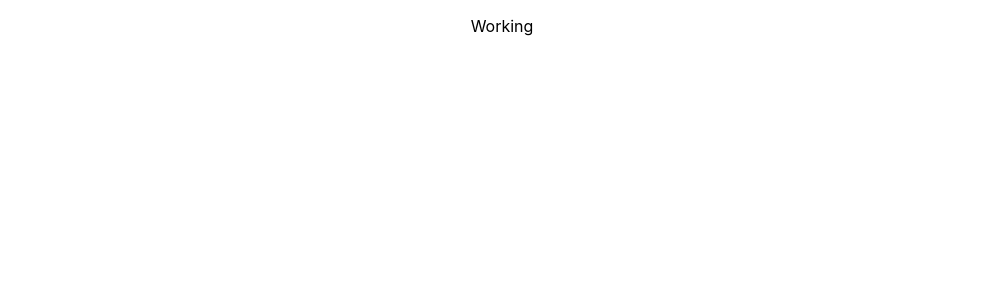
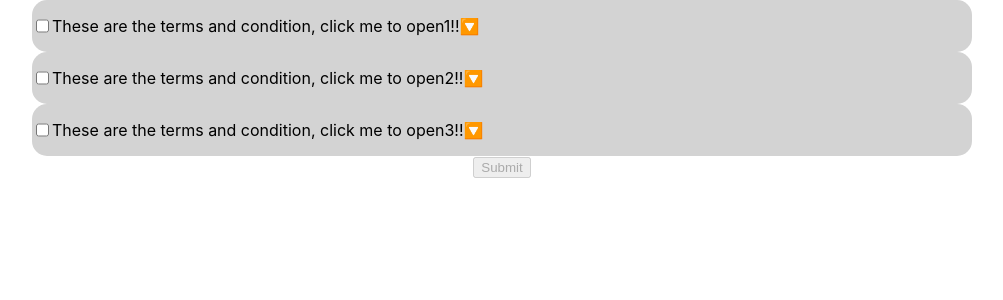
Before and after one commit to LakshayRohilla/machine-rounds, a React (Create React App) app: page / in a window 1280 px wide. Shown: the top 300 px of the page, without its empty margins (138-1141 px from the left). Built offline with nearby package versions, Linux system fonts and the light colour scheme.

Commit message:
accordian-completed

```diff
--- a/src/App.js
+++ b/src/App.js
@@ -1,9 +1,10 @@
 import './App.css';
+import Acordian from './components/accordian/accordian';
 
 function App() {
   return (
     <div className="App" style={{}}>
-      <p>Working</p>
+      <Acordian/>
     </div>
   );
 }
--- /dev/null
+++ b/src/components/accordian/accordian.jsx
@@ -0,0 +1,159 @@
+import { useState } from "react";
+
+const Acordian = function () {
+  const [open1, setOpen1] = useState(false);
+  const [check1, setCheck1] = useState(false);
+  const [open2, setOpen2] = useState(false);
+  const [check2, setCheck2] = useState(false);
+  const [open3, setOpen3] = useState(false);
+  const [check3, setCheck3] = useState(false);
+  return (
+    <>
+      <div style={{ margin: "0px 170px 0px 170px" }}>
+        <div
+          style={{
+            display: "flex",
+            backgroundColor: "lightgrey",
+            borderRadius: "15px",
+          }}
+        >
+          <input
+            type="checkbox"
+            id="horns"
+            name="horns"
+            onClick={() => setCheck1(!check1)}
+            style={{ paddingLeft: "100px" }}
+          />
+          <p style={{}}>
+            These are the terms and condition, click me to open1!!
+          </p>
+          <span
+            style={{ alignContent: "center", cursor: "pointer" }}
+            onClick={() => {setOpen1(!open1)
+                setOpen2(false);
+                setOpen3(false);
+            }}
+          >
+            🔽
+          </span>
+        </div>
+        {open1 && (
+          <div>
+            {check1 && (
+              <input type="checkbox" id="horns" name="horns" checked />
+            )}
+            {!check1 && <input type="checkbox" id="horns" name="horns" />}
+            <label for="horns">Item - 1</label>
+          </div>
+        )}
+        {open1 && (
+          <div>
+            {check1 && (
+              <input type="checkbox" id="horns" name="horns" checked />
+            )}
+            {!check1 && <input type="checkbox" id="horns" name="horns" />}
+            <label for="horns">Item - 2</label>
+          </div>
+        )}
+      </div>
+
+      <div style={{ margin: "0px 170px 0px 170px" }}>
+        <div
+          style={{
+            display: "flex",
+            backgroundColor: "lightgrey",
+            borderRadius: "15px",
+          }}
+        >
+          <input
+            type="checkbox"
+            id="horns"
+            name="horns"
+            onClick={() => setCheck2(!check2)}
+            style={{ paddingLeft: "100px" }}
+          />
+          <p style={{}}>
+            These are the terms and condition, click me to open2!!
+          </p>
+          <span
+            style={{ alignContent: "center", cursor: "pointer" }}
+            onClick={() => {setOpen2(!open2)
+                setOpen1(false);
+                setOpen1(false);
+            }}
+          >
+            🔽
+          </span>
+        </div>
+        {open2 && (
+          <div>
+            {check2 && (
+              <input type="checkbox" id="horns" name="horns" checked />
+            )}
+            {!check2 && <input type="checkbox" id="horns" name="horns" />}
+            <label for="horns">Item - 1</label>
+          </div>
+        )}
+        {open2 && (
+          <div>
+            {check2 && (
+              <input type="checkbox" id="horns" name="horns" checked />
+            )}
+            {!check2 && <input type="checkbox" id="horns" name="horns" />}
+            <label for="horns">Item - 2</label>
+          </div>
+        )}
+      </div>
+      <div style={{ margin: "0px 170px 0px 170px" }}>
+        <div
+          style={{
+            display: "flex",
+            backgroundColor: "lightgrey",
+            borderRadius: "15px",
+          }}
+        >
+          <input
+            type="checkbox"
+            id="horns"
+            name="horns"
+            onClick={() => setCheck3(!check3)}
+            style={{ paddingLeft: "100px" }}
+          />
+          <p style={{}}>
+            These are the terms and condition, click me to open3!!
+          </p>
+          <span
+            style={{ alignContent: "center", cursor: "pointer" }}
+            onClick={() => {setOpen3(!open3)
+                setOpen1(false)
+                setOpen2(false)
+            }}
+          >
+            🔽
+          </span>
+        </div>
+        {open3 && (
+          <div>
+            {check3 && (
+              <input type="checkbox" id="horns" name="horns" checked />
+            )}
+            {!check3 && <input type="checkbox" id="horns" name="horns" />}
+            <label for="horns">Item - 1</label>
+          </div>
+        )}
+        {open3 && (
+          <div>
+            {check3 && (
+              <input type="checkbox" id="horns" name="horns" checked />
+            )}
+            {!check3 && <input type="checkbox" id="horns" name="horns" />}
+            <label for="horns">Item - 2</label>
+          </div>
+        )}
+      </div>
+      <button disabled={(check1 && check2 && check3) ? false : true }>Submit</button>
+
+    </>
+  );
+};
+export default Acordian;
```
